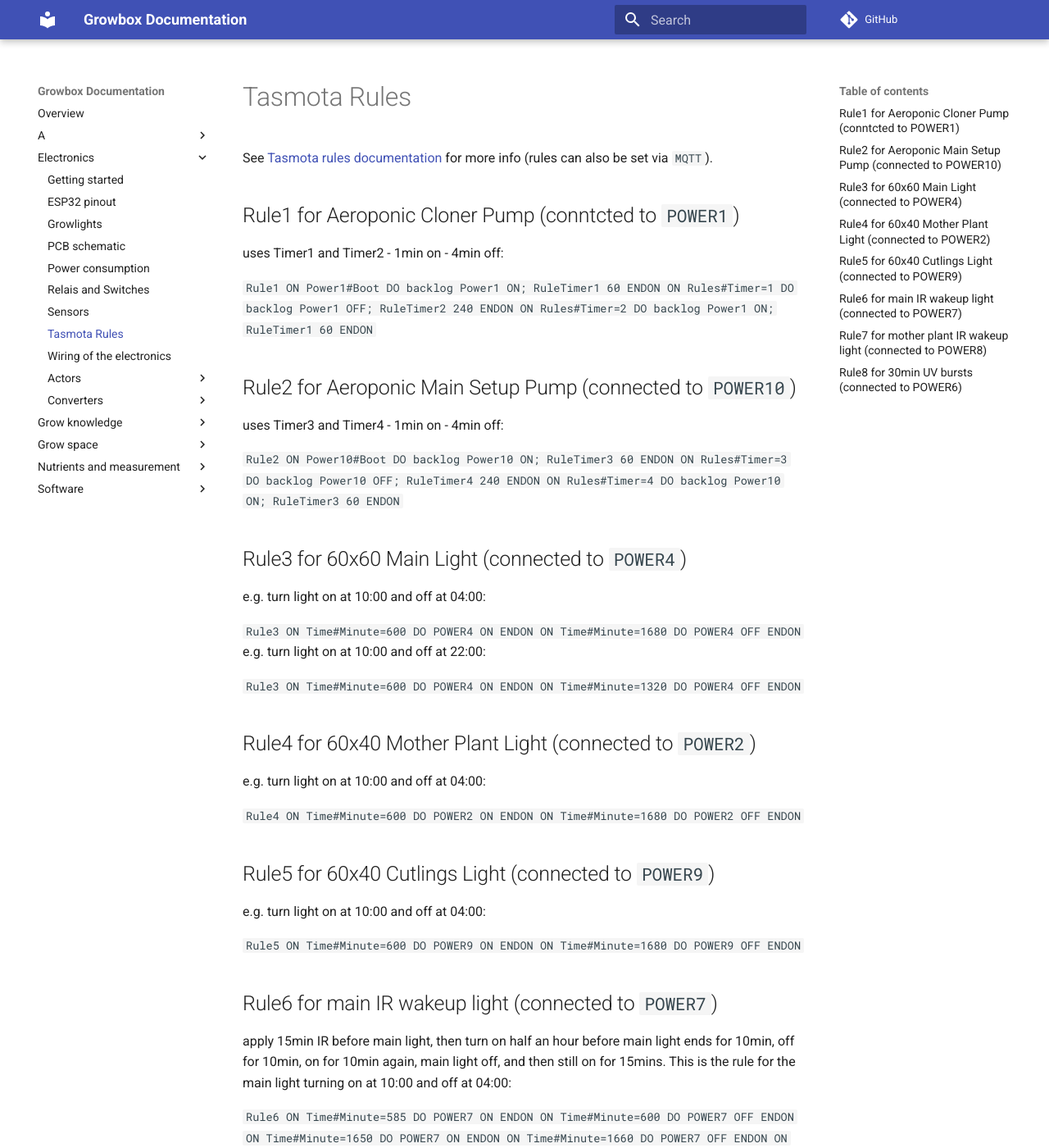
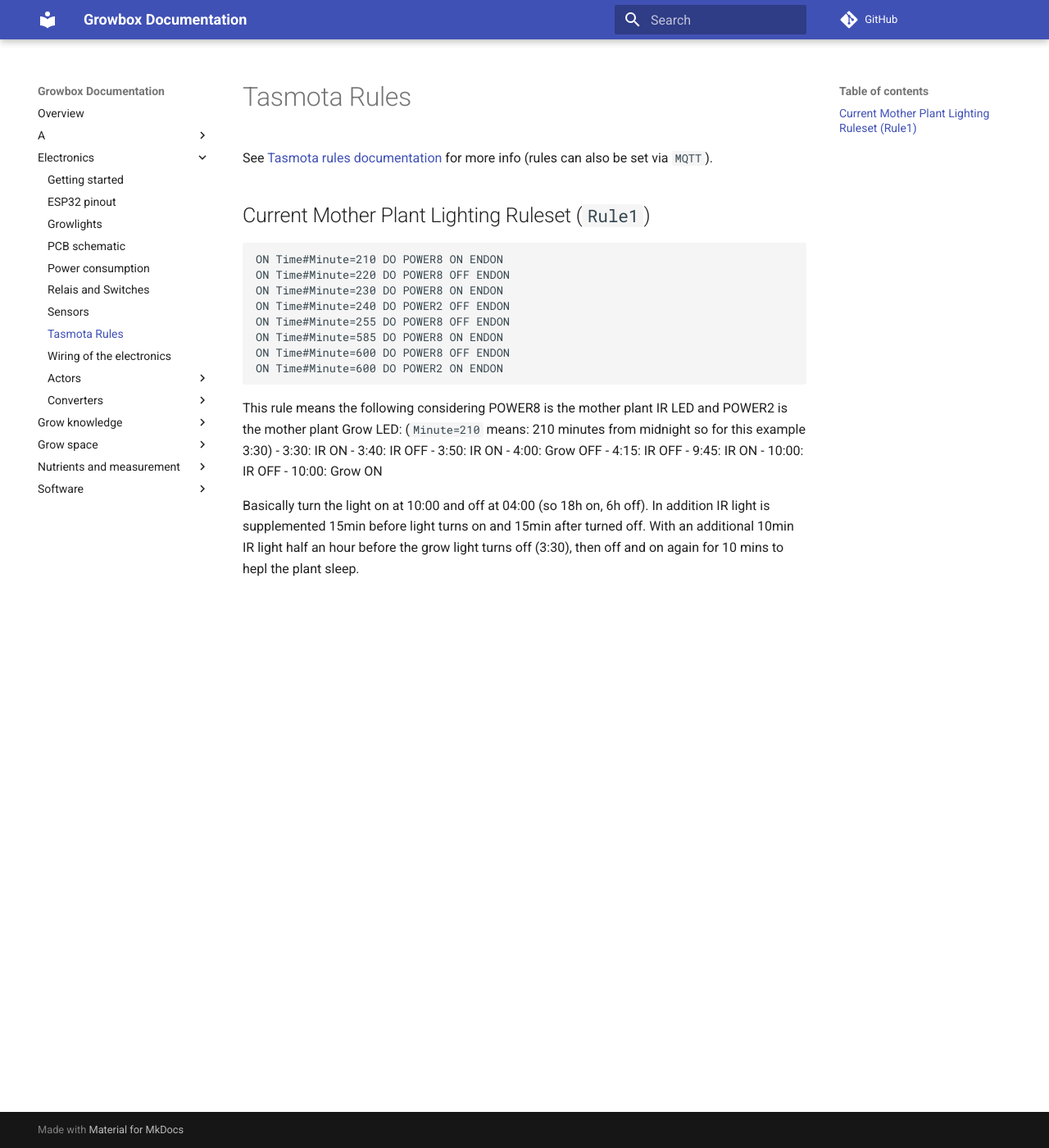
Before and after one commit to finki001/growbox-documentation, an MkDocs documentation site: the page built from docs/electronics/tasmota-rules.md, in a window 1280 px wide and 1400 px high. Shown: the whole window at 82% size. Built offline with MkDocs 1.6.1 and Material for MkDocs 9.7.7, drawn with Linux system fonts in a browser that asks for light colours; comment, search, counter and statistics services are not loaded; some of the changed text lies outside the part shown.

Commit message:
update rules & Co

````diff
--- a/docs/electronics/tasmota-rules.md
+++ b/docs/electronics/tasmota-rules.md
@@ -2,50 +2,44 @@
 
 See [Tasmota rules documentation](https://tasmota.github.io/docs/Rules/) for more info (rules can also be set via `MQTT`).
 
-## Rule1 for Aeroponic Cloner Pump (conntcted to `POWER1`)
-uses Timer1 and Timer2 - 1min on - 4min off:
+[//]: # (TODO: rewrite this)
+[//]: # (## Rule1 for Aeroponic Cloner Pump &#40;conntcted to `POWER1`&#41;)
 
-`Rule1 ON Power1#Boot DO backlog Power1 ON; RuleTimer1 60 ENDON ON Rules#Timer=1 DO backlog Power1 OFF; RuleTimer2 240 ENDON ON Rules#Timer=2 DO backlog Power1 ON; RuleTimer1 60 ENDON`
+[//]: # (uses Timer1 and Timer2 - 1min on - 4min off:)
 
-## Rule2 for Aeroponic Main Setup Pump (connected to `POWER10`)
-uses Timer3 and Timer4 - 1min on - 4min off:
+[//]: # ()
+[//]: # (`Rule1 ON Power1#Boot DO backlog Power1 ON; RuleTimer1 60 ENDON ON Rules#Timer=1 DO backlog Power1 OFF; RuleTimer2 240 ENDON ON Rules#Timer=2 DO backlog Power1 ON; RuleTimer1 60 ENDON`)
 
-`Rule2 ON Power10#Boot DO backlog Power10 ON; RuleTimer3 60 ENDON ON Rules#Timer=3 DO backlog Power10 OFF; RuleTimer4 240 ENDON ON Rules#Timer=4 DO backlog Power10 ON; RuleTimer3 60 ENDON`
+[//]: # ()
+[//]: # (## Rule2 for Aeroponic Main Setup Pump &#40;connected to `POWER10`&#41;)
 
-## Rule3 for 60x60 Main Light (connected to `POWER4`)
-e.g. turn light on at 10:00 and off at 04:00:
+[//]: # (uses Timer3 and Timer4 - 1min on - 4min off:)
 
-`Rule3 ON Time#Minute=600 DO POWER4 ON ENDON ON Time#Minute=1680 DO POWER4 OFF ENDON`
-e.g. turn light on at 10:00 and off at 22:00:
+[//]: # ()
+[//]: # (`Rule2 ON Power10#Boot DO backlog Power10 ON; RuleTimer3 60 ENDON ON Rules#Timer=3 DO backlog Power10 OFF; RuleTimer4 240 ENDON ON Rules#Timer=4 DO backlog Power10 ON; RuleTimer3 60 ENDON`)
 
-`Rule3 ON Time#Minute=600 DO POWER4 ON ENDON ON Time#Minute=1320 DO POWER4 OFF ENDON`
+## Current Mother Plant Lighting Ruleset (`Rule1`)
+```
+ON Time#Minute=210 DO POWER8 ON ENDON
+ON Time#Minute=220 DO POWER8 OFF ENDON
+ON Time#Minute=230 DO POWER8 ON ENDON
+ON Time#Minute=240 DO POWER2 OFF ENDON
+ON Time#Minute=255 DO POWER8 OFF ENDON
+ON Time#Minute=585 DO POWER8 ON ENDON
+ON Time#Minute=600 DO POWER8 OFF ENDON
+ON Time#Minute=600 DO POWER2 ON ENDON
+```
 
-## Rule4 for 60x40 Mother Plant Light (connected to `POWER2`)
-e.g. turn light on at 10:00 and off at 04:00:
+This rule means the following considering POWER8 is the mother plant IR LED and POWER2 is the mother plant Grow LED:
+(`Minute=210` means: 210 minutes from midnight so for this example 3:30)
+- 3:30: IR ON
+- 3:40: IR OFF
+- 3:50: IR ON
+- 4:00: Grow OFF
+- 4:15: IR OFF
+- 9:45: IR ON
+- 10:00: IR OFF
+- 10:00: Grow ON
 
-`Rule4 ON Time#Minute=600 DO POWER2 ON ENDON ON Time#Minute=1680 DO POWER2 OFF ENDON`
-
-## Rule5 for 60x40 Cutlings Light (connected to `POWER9`)
-e.g. turn light on at 10:00 and off at 04:00:
-
-`Rule5 ON Time#Minute=600 DO POWER9 ON ENDON ON Time#Minute=1680 DO POWER9 OFF ENDON`
-
-## Rule6 for main IR wakeup light (connected to `POWER7`)
-apply 15min IR before main light, then turn on half an hour before main light ends for 10min, off for 10min, on for 10min again, main light off, and then still on for 15mins.
-This is the rule for the main light turning on at 10:00 and off at 04:00:
-
-`Rule6 ON Time#Minute=585 DO POWER7 ON ENDON ON Time#Minute=600 DO POWER7 OFF ENDON ON Time#Minute=1650 DO POWER7 ON ENDON ON Time#Minute=1660 DO POWER7 OFF ENDON ON Time#Minute=1670 DO POWER7 ON ENDON ON Time#Minute=1695 DO POWER7 OFF ENDON`
-
-## Rule7 for mother plant IR wakeup light (connected to `POWER8`)
-apply 15min IR before main light, then turn on half an hour before main light ends for 10min, off for 10min, on for 10min again, main light off, and then still on for 15mins.
-This is the rule for the main light turning on at 10:00 and off at 04:00:
-
-`Rule7 ON Time#Minute=585 DO POWER8 ON ENDON ON Time#Minute=600 DO POWER8 OFF ENDON ON Time#Minute=1650 DO POWER8 ON ENDON ON Time#Minute=1660 DO POWER8 OFF ENDON ON Time#Minute=1670 DO POWER8 ON ENDON ON Time#Minute=1695 DO POWER8 OFF ENDON`
-
-## Rule8 for 30min UV bursts (connected to `POWER6`)
-e.g. give UV light at 13:00 and 15:00:
-
-`Rule8 ON Time#Minute=780 DO POWER6 ON ENDON ON Time#Minute=810 DO POWER6 OFF ENDON ON Time#Minute=900 DO POWER6 ON ENDON ON Time#Minute=930 DO POWER6 OFF ENDON`
-
-<b>NOTE:</b>
-Do not forget to enable rules with `Rule[X] 1` e.g. `Rule1 1` for Rule1 (either in the console or via MQTT).
+Basically turn the light on at 10:00 and off at 04:00 (so 18h on, 6h off). In addition IR light is supplemented 15min before light turns on and 15min after turned off.
+With an additional 10min IR light half an hour before the grow light turns off (3:30), then off and on again for 10 mins to hepl the plant sleep.
````
Also changed, not shown: docs/electronics/esp32-pinout.md (+32 -1 lines), docs/img/esp32-pinout.jpg (added), docs/img/esp32-pinout.png (deleted).
